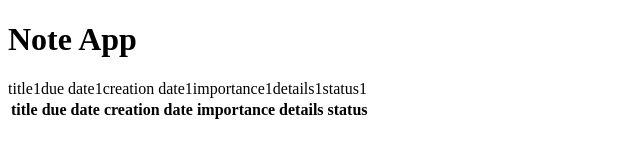
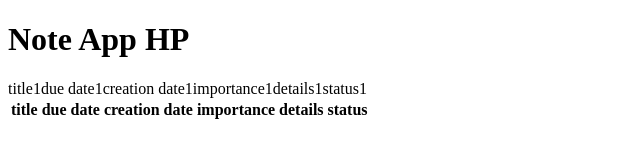
Before and after one commit to hplerjen/project1, a website: page source/public/index.html in a window 1280 px wide. Shown: the full height of the page, 0-640 px from the left. Drawn offline with nearby package versions, Linux system fonts and the light colour scheme.

Commit message:
check git v2

```diff
--- a/source/public/index.html
+++ b/source/public/index.html
@@ -9,7 +9,7 @@
   <link rel="stylesheet" href="styles/index.css">
 </head>
 <body>
-<h1>Note App</h1>
+<h1>Note App HP</h1>
 <table>
   <th>title</th>
   <th>due date</th>
```
